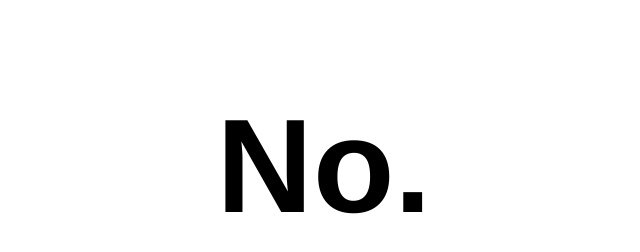
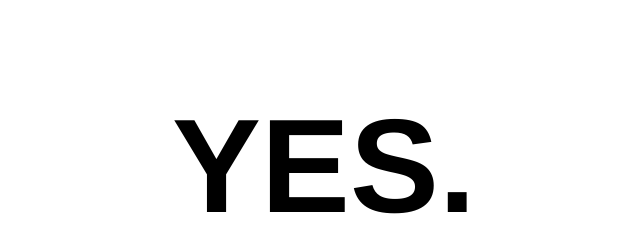
Before and after one commit to kevinjcliao/IsItPinWheelDayYet-, a plain HTML site: page index.html in a window 1280 px wide. Shown: the whole page, without its empty margins (316-956 px from the left). Drawn offline with Linux system fonts and the light colour scheme.

Commit message:
Update index.html

```diff
--- a/index.html
+++ b/index.html
@@ -3,7 +3,7 @@
   <head>
   </head>
   <body>
-    <h1 style="font-family: Helvetica; font-size: 100pt; text-align: center">No.</h1>
+    <h1 style="font-family: Helvetica; font-size: 100pt; text-align: center">YES.</h1>
 
   </body>
 </html>
```
